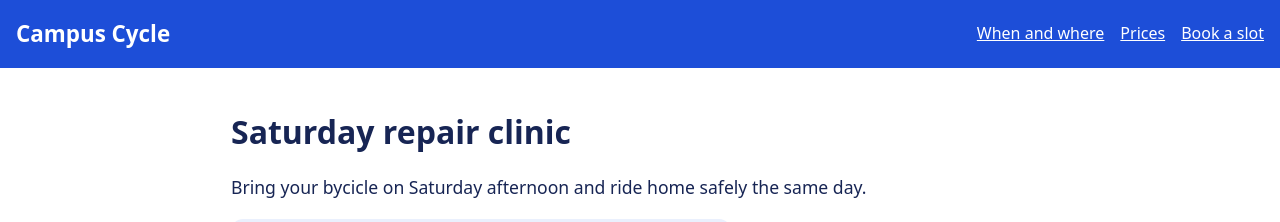
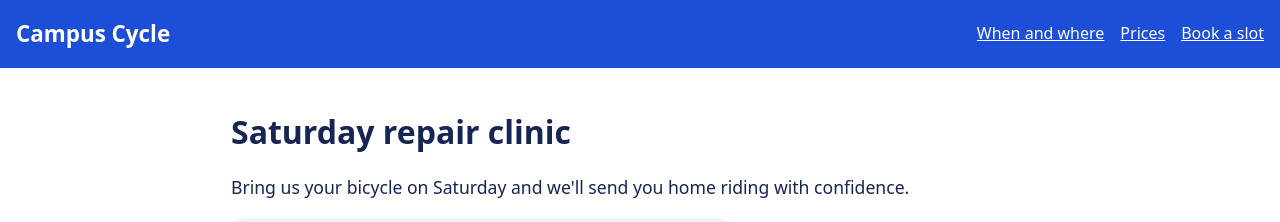
Before and after one commit to laiaforn-blip/clinic, a plain HTML site: page index.html in a window 1280 px wide. Shown: the top 222 px of the page. Drawn offline with Linux system fonts and the light colour scheme.

Commit message:
Clarify the clinic promise

```diff
--- a/index.html
+++ b/index.html
@@ -21,8 +21,8 @@
   <main>
     <h1>Saturday repair clinic</h1>
     <p class="promise">
-    Bring your bycicle on Saturday
-    afternoon and ride home safely the same day.
+    Bring us your bicycle on Saturday
+  and we'll send you home riding with confidence.
     </p>
     <img src="images/bicycle.png"
        alt="A city bycicle, ready for its check-up">
```
